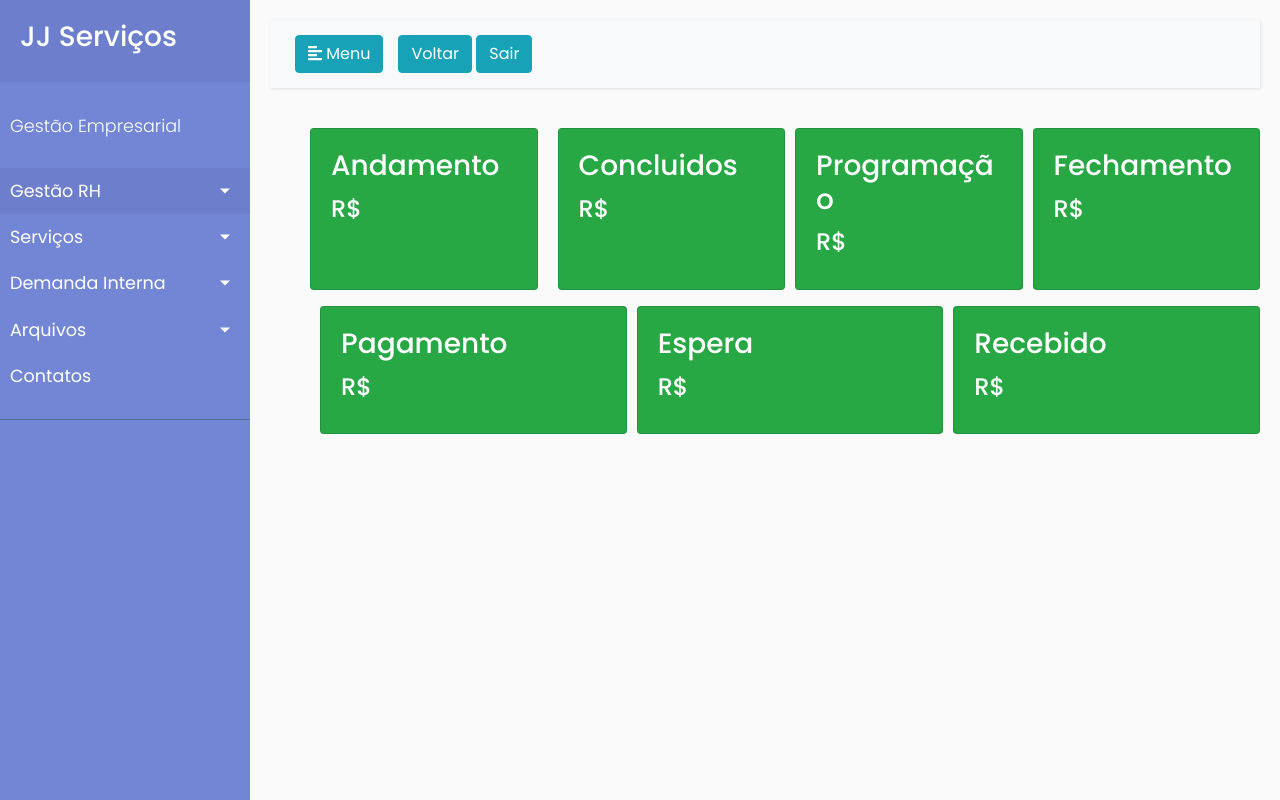
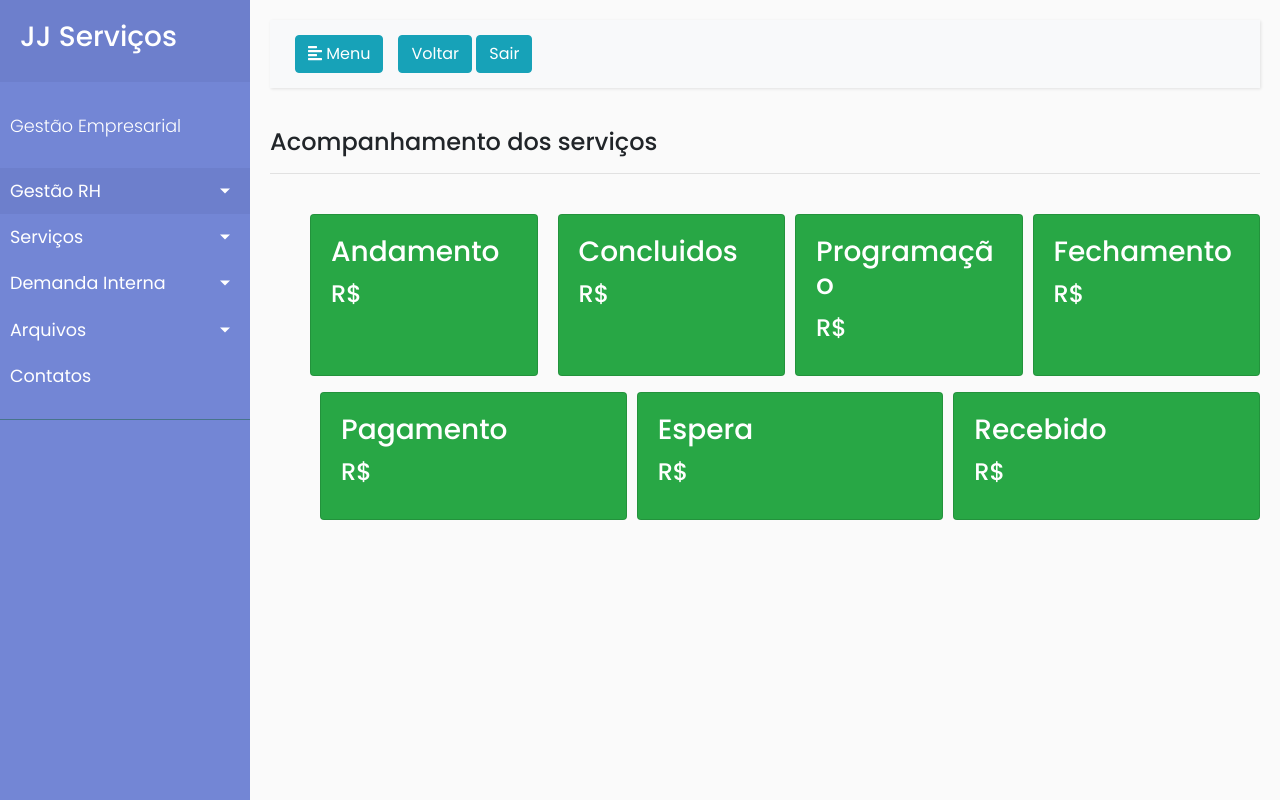
Before and after one commit to marcelohiginoduarte/Projeto_empresa_hr, a Django app: page /somar/servicos in a window 1280 px wide. Run offline with Django 5.2, Linux system fonts and the light colour scheme; data that the repository does not hold is empty; parts of the project's set-up code (start-up, migrations or seed data) failed here and were passed over; some libraries are stand-ins or nearby versions.

Commit message:
Acompanhamento do dash

```diff
--- a/GestaoHR/templates/demanada_dash.html
+++ b/GestaoHR/templates/demanada_dash.html
@@ -2,6 +2,8 @@
 {% block 'titulo' %}Dash{% endblock %}
 
 {% block 'Material' %}
+
+<h3>Acompanhamento dos serviços</h3>
 
 <ul>
     <div class="d-flex flex-row justify-content-between">
--- a/GestaoHR/templates/servico_dashboard.html
+++ b/GestaoHR/templates/servico_dashboard.html
@@ -3,6 +3,10 @@
 
 {% block 'Material' %}
 {% load l10n %}
+
+<h4>Acompanhamento dos serviços</h4>
+<hr>
+<br>
 <ul>
     <div class="d-flex flex-row justify-content-between">
         <div class="card text-white bg-success mb-3" style="flex: 1; margin-right: 10px;">
```
